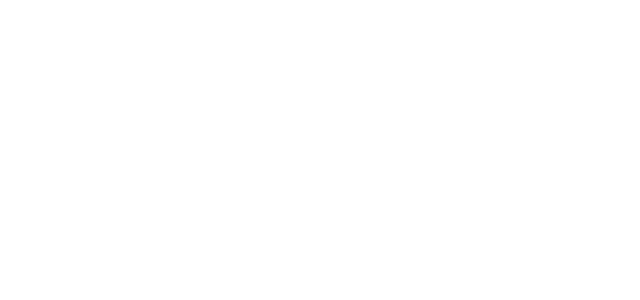
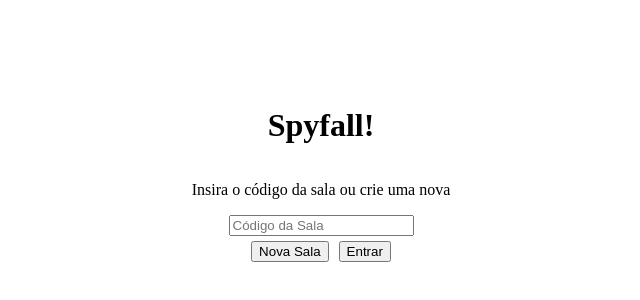
Before and after one commit to guieiras/spyfall, a React (Create React App) app in the folder web/: page / in a window 1280 px wide. Shown: the part 224-524 px from the top of the page, without its empty margins (319-959 px from the left). Built offline with nearby package versions, Linux system fonts and the light colour scheme.

Commit message:
feat(Home): add component

```diff
--- a/web/src/App.css
+++ b/web/src/App.css
@@ -0,0 +1,10 @@
+.App {
+  display: flex;
+  height: 100vh;
+  flex-direction: column;
+  justify-content: center;
+}
+
+.App > h1 {
+  text-align: center;
+}
--- a/web/src/App.js
+++ b/web/src/App.js
@@ -1,9 +1,12 @@
 import React from 'react';
+import Home from './Home';
 import './App.css';
 
 function App() {
   return (
     <div className="App">
+      <h1>Spyfall!</h1>
+      <Home />
     </div>
   );
 }
--- /dev/null
+++ b/web/src/Home.css
@@ -0,0 +1,11 @@
+.Home {
+  text-align: center;
+}
+
+.Home > p {
+  text-align: center;
+}
+
+.Home > div > .btn {
+  margin: 5px;
+}
--- /dev/null
+++ b/web/src/Home.js
@@ -0,0 +1,15 @@
+import React from 'react';
+import './Home.css';
+
+export default function Home() {
+  return (
+    <div className="Home">
+      <p>Insira o código da sala ou crie uma nova</p>
+      <input placeholder="Código da Sala" />
+      <div>
+        <button className="btn btn-new-room">Nova Sala</button>
+        <button className="btn btn-join">Entrar</button>
+      </div>
+    </div>
+  );
+}
--- a/web/src/index.css
+++ b/web/src/index.css
@@ -0,0 +1,9 @@
+html, body {
+  margin: 0;
+}
+
+#root {
+  height: 100vh;
+  width: 100vw;
+  margin: 0;
+}
```
